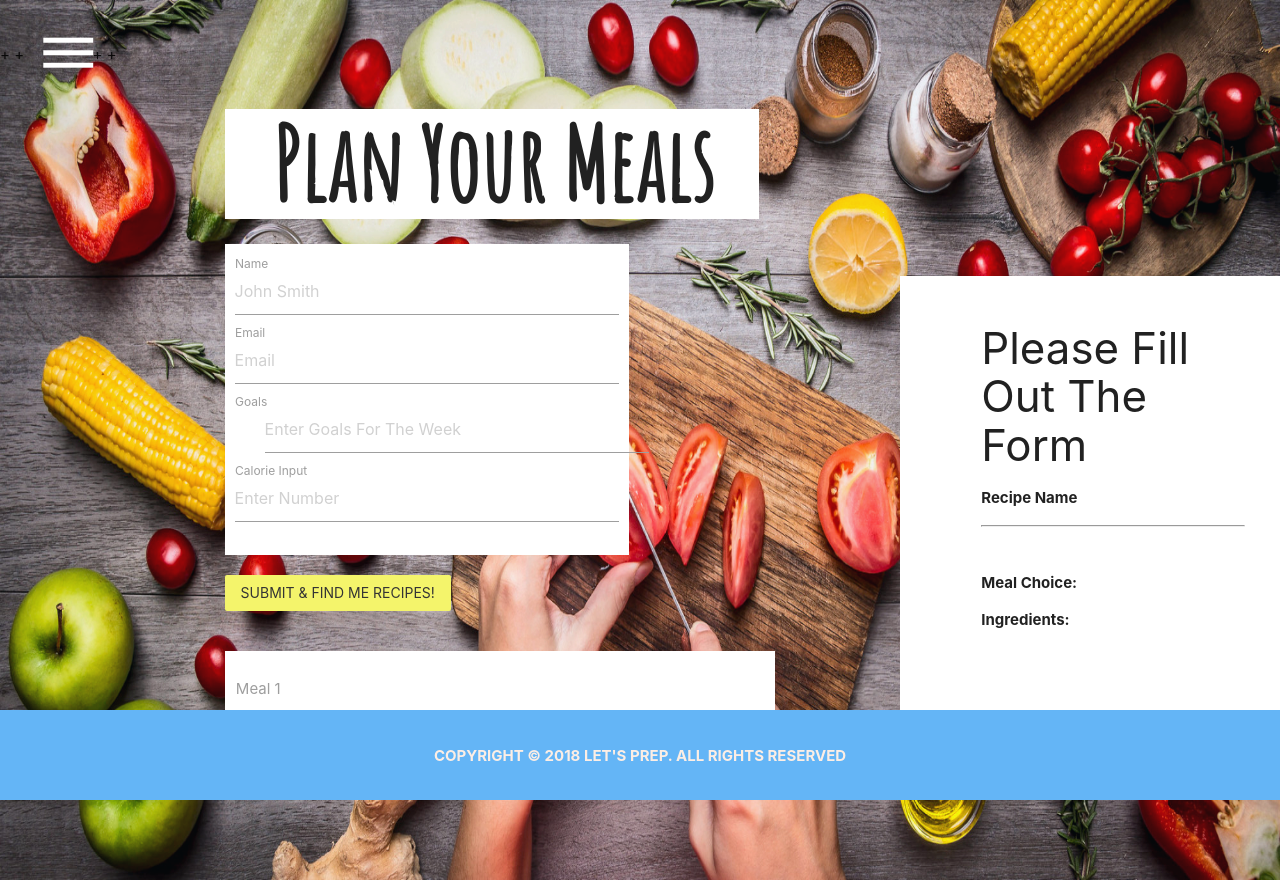
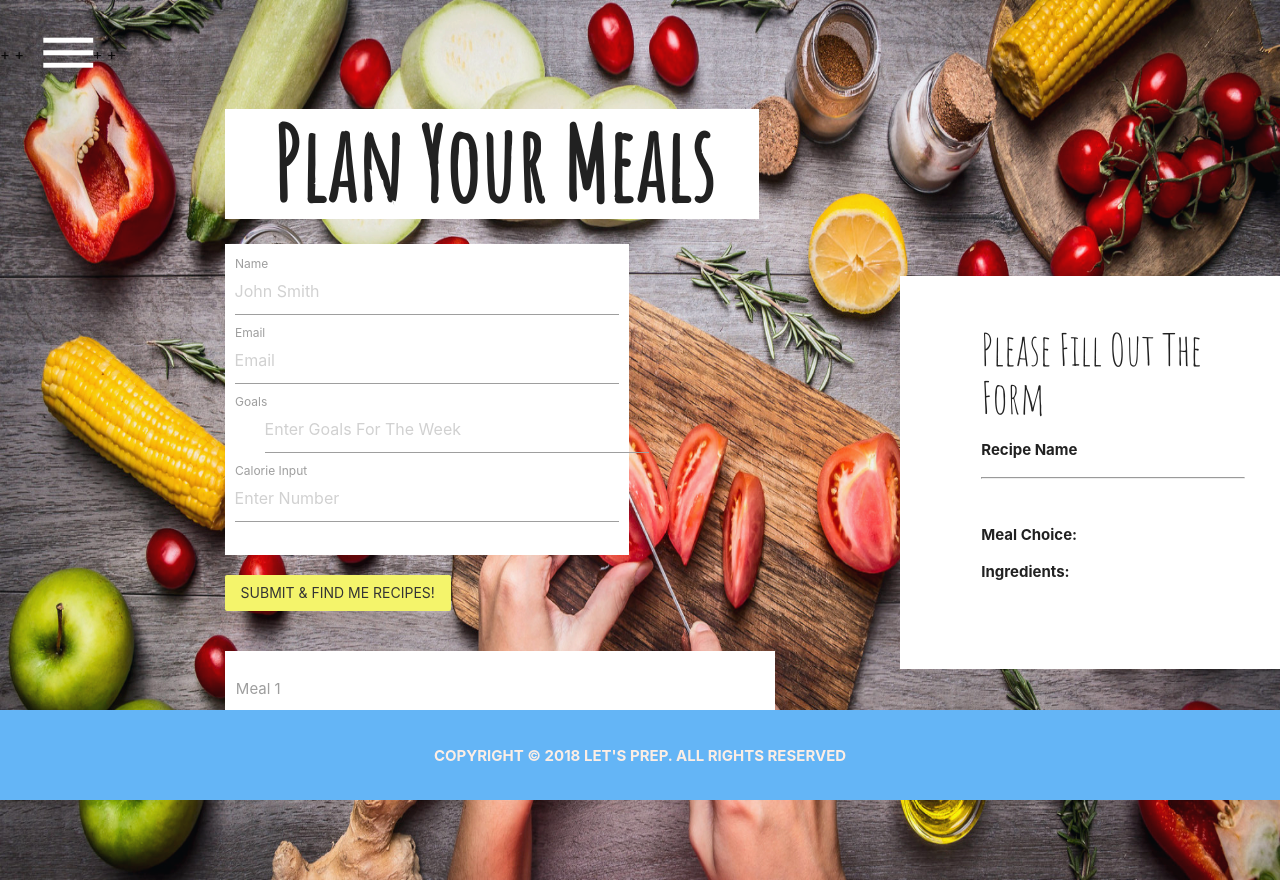
Before and after one commit to pujasodha/LetsPrep, a website: page public/landing.html in a window 1280 px wide. Shown: the top 880 px of the page. Drawn offline with nearby package versions, Linux system fonts and the light colour scheme.

Commit message:
font update

```diff
--- a/public/css/style.css
+++ b/public/css/style.css
@@ -472,6 +472,10 @@
 
 }
 
+#clientName {
+  font-family:'Amatic SC', cursive;
+}
+
 .inputInfo{
   background-color: white;
   padding: 10px;
```
